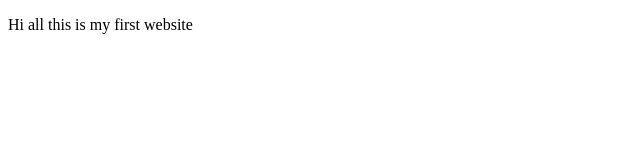
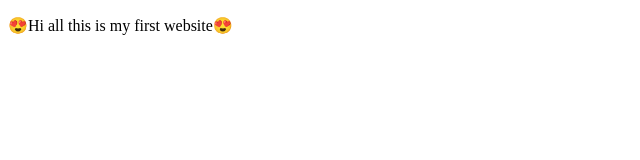
Before and after one commit to AlexAni115/first-Website, a plain HTML site: page index.html in a window 1280 px wide. Shown: the whole page, without its empty margins (0-640 px from the left). Drawn offline with Linux system fonts and the light colour scheme.

Commit message:
Emoji Edited

```diff
--- a/index.html
+++ b/index.html
@@ -6,6 +6,6 @@
     <title>My Personal Website</title>
 </head>
 <body>
-    <P>Hi all this is my first website</P>
+    <P>😍Hi all this is my first website😍</P>
 </body>
 </html>
```
